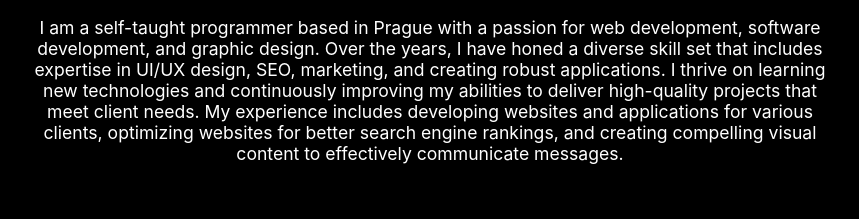
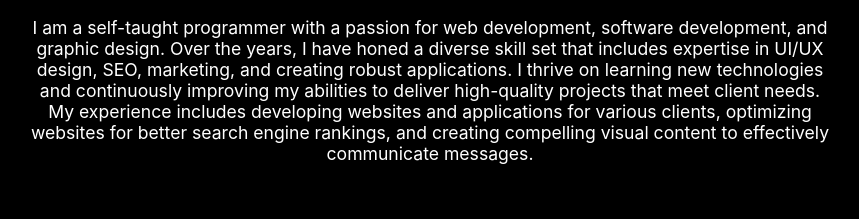
Before and after one commit to yevheniiushtyk/yevheniiushtyk.github.io, a plain HTML site: page index.html in a window 1280 px wide. Shown: the part 556-775 px from the top of the page, without its empty margins (210-1069 px from the left). Drawn offline with Linux system fonts and the light colour scheme; a script that the page names is missing; a web font is replaced by a local one.

Commit message:
about me fixup

```diff
--- a/css/styles.css
+++ b/css/styles.css
@@ -364,7 +364,6 @@ progress::-moz-progress-bar {
     margin-bottom: 0px;
 }
 
-
 .cards-container.expertise .card p {
     margin-bottom: 0px;
     flex-grow: 1;
--- a/index.html
+++ b/index.html
@@ -28,7 +28,7 @@
         <section id="about">
             <h2>About Me</h2>
             <p>
-                I am a self-taught programmer based in Prague with a passion for web development, software development, and graphic design.
+                I am a self-taught programmer with a passion for web development, software development, and graphic design.
                 Over the years, I have honed a diverse skill set that includes expertise in UI/UX design, SEO, marketing, and creating robust applications.
                 I thrive on learning new technologies and continuously improving my abilities to deliver high-quality projects that meet client needs.
                 My experience includes developing websites and applications for various clients, optimizing websites for better search engine rankings, and creating compelling visual content to effectively communicate messages.
```
